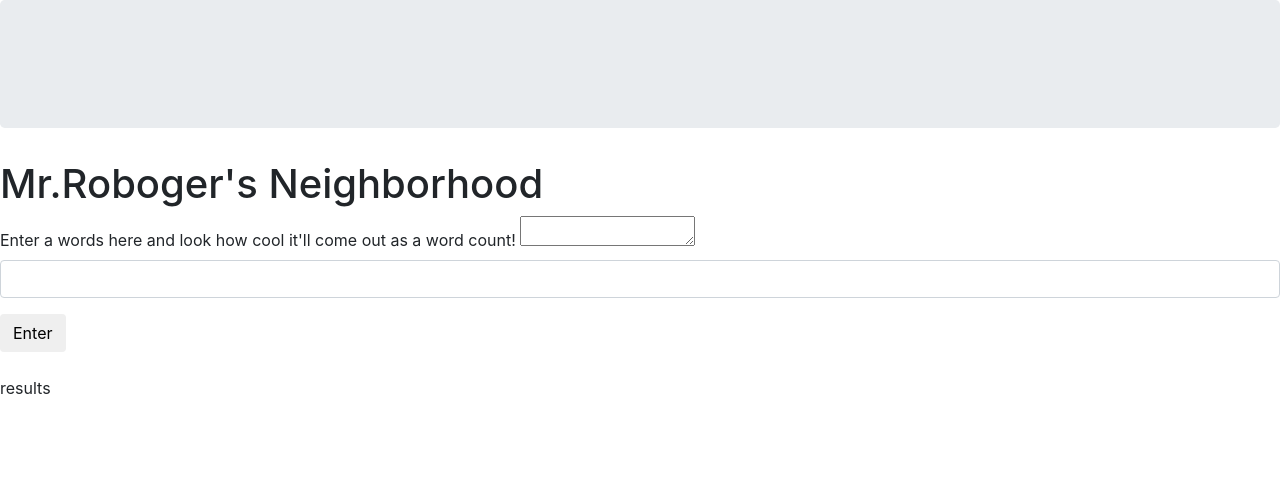
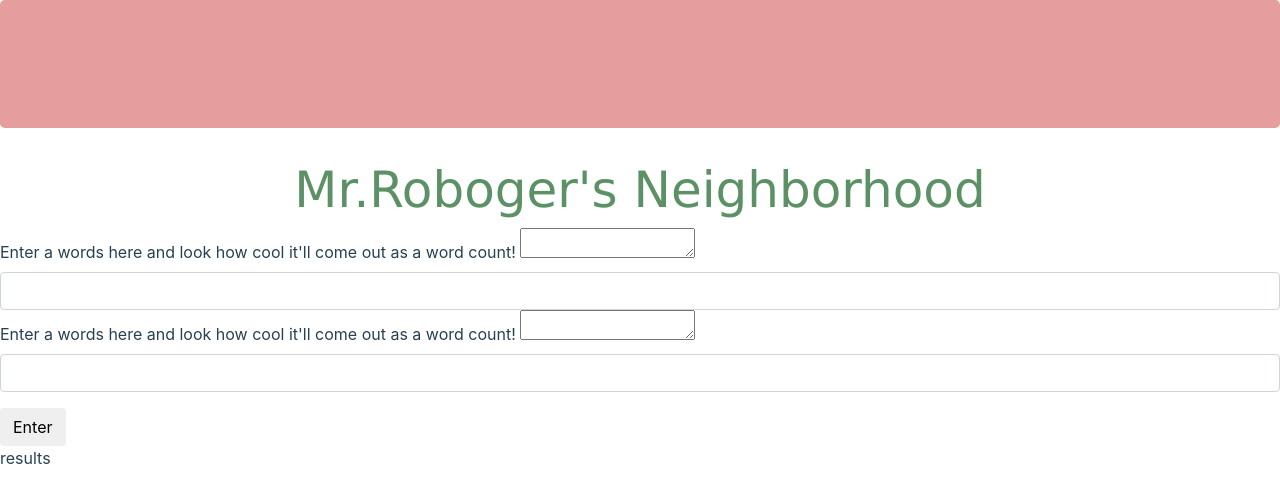
Before and after one commit to Marilibojorquez/Mr.-Roboger-s-Neighborhood, a plain HTML site: page index.html in a window 1280 px wide. Drawn offline with Linux system fonts and the light colour scheme.

Commit message:
Add elements and css

```diff
--- a/css/styles.css
+++ b/css/styles.css
@@ -0,0 +1,15 @@
+body {
+  color: #274153;
+  text-anchor: middle;
+  padding: 40px solid rgb(133, 155, 133);
+}
+h1 {
+  font-size: 50px;
+  text-align: center;
+  font-family: 'Lucida Sans';
+  color: rgb(91, 145, 100);
+}
+
+.jumbotron {
+  background-color: rgb(230, 157, 157);
+}
--- a/index.html
+++ b/index.html
@@ -9,15 +9,24 @@
 </head>
 <body>
   <!--Everyting users see-->
+  <div class="jumbotron"></div>
   <div class="container"></div>
-  <div class="jumbotron"></div>
-  <h1>Mr.Roboger's Neighborhood</h1>
+    <h1>Mr.Roboger's Neighborhood</h1>
+    <div class="row">
+      <div class="col">
   <form id="word-counter">
     <div class="form-group">
       <label for="return">Enter a words here and look how cool it'll come out as a word count!</label>
-      <textarea name="insert-words" id="text" cols="15" rows="1"></textarea>
+      <textarea name="insert-words" id="text-words" cols="15" rows="1"></textarea>
       <input type="text" name="number" id="returner" class="form-control">
+
+      <label for="return2">Enter a words here and look how cool it'll come out as a word count!</label>
+      <textarea name="insert-words" id="text-words" cols="15" rows="1"></textarea>
+      <input type="text" name="number" id="returner2" class="form-control">
     </div>
+    </div>
+    </div>
+
     <button type="generate" class="btn">Enter</button>
 
   </form>
--- a/js/scripts.js
+++ b/js/scripts.js
@@ -30,8 +30,9 @@ function numberOfOccurrencesInText(word, Text) {
 
 //UI LOGIC
 $(document).ready(function() {
-  $("form#word-counter").submit(function(event) {
+  $("form#word-counter").submit(function(event){
     event.preventDefault();
-    const
-  }
-}
+    const words = $("#texr-words").val();
+    const wordCount = wordCounter(words);
+  });
+});
```
